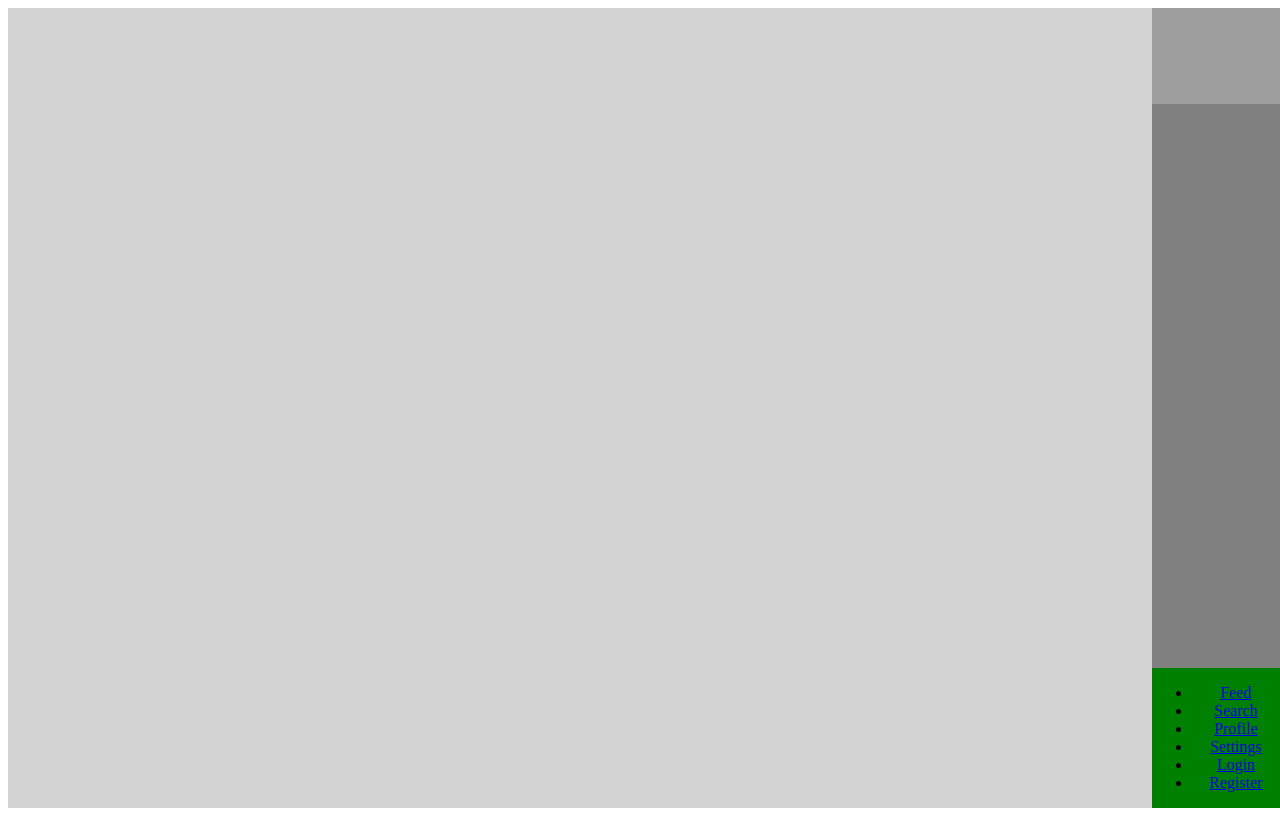
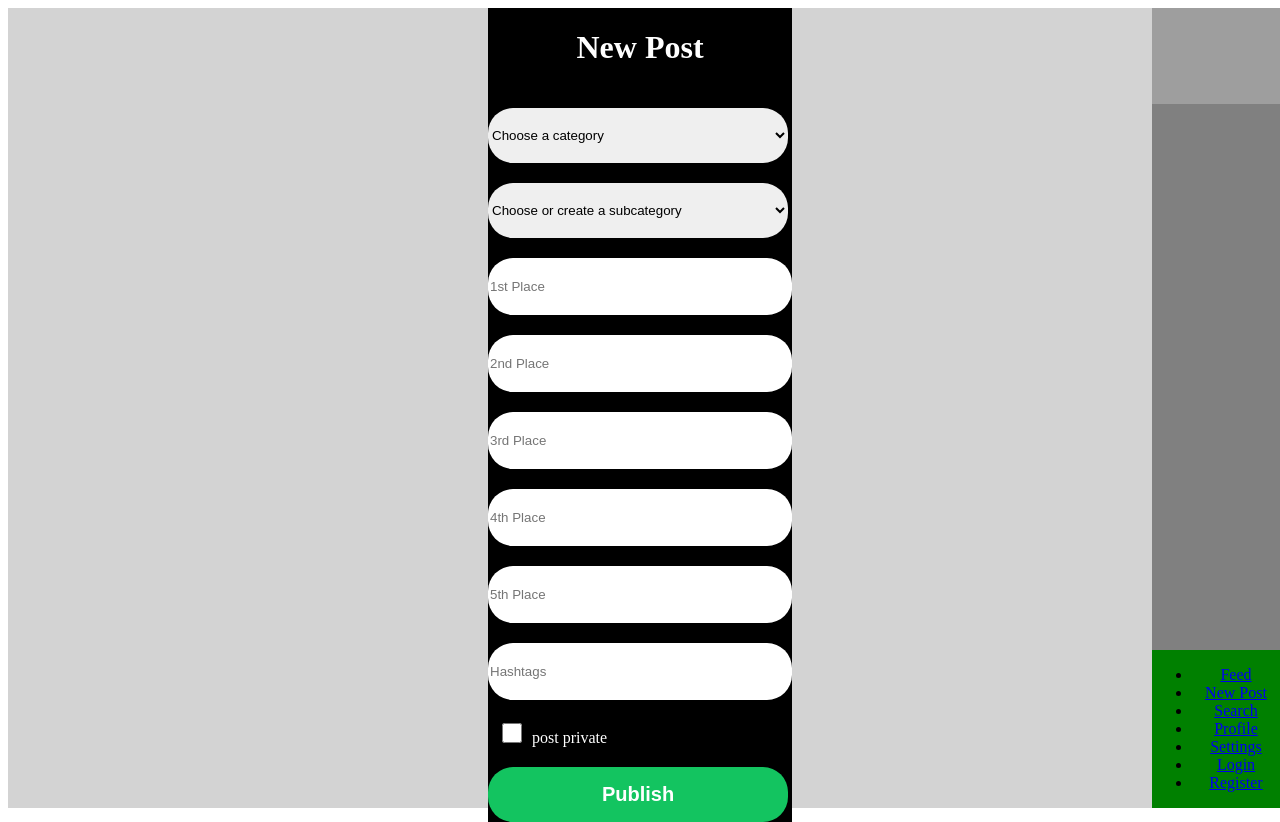
Before and after one commit to tom-mate-o/Social-App-Gimme5, a React (Create React App) app in the folder gimme5app/frontend/: page /newpost in a window 1280 px wide. Built offline with nearby package versions, Linux system fonts and the light colour scheme; no server answers; grey boxes are pictures that could not be loaded.

Commit message:
postformularcomponents

```diff
--- a/gimme5app/frontend/src/App.css
+++ b/gimme5app/frontend/src/App.css
@@ -36,3 +36,48 @@
     transform: rotate(360deg);
   }
 }
+
+.newPost {
+  background-color: black;
+  color: white;
+  display: flex;
+  flex-direction: column;
+  gap: 20px;
+
+  input{
+    width: 300px;
+    height: 55px;
+    border-radius: 25px;
+    border: none;
+  }
+
+  select{
+    width: 300px;
+    height: 55px;
+    border-radius: 25px;
+    border: none;
+  }
+
+  button{
+    width: 300px;
+    height: 55px;
+    border-radius: 25px;
+    border: none;
+    background-color: #13C460;
+    color: white;
+    font-weight: bold;
+    font-size: 20px;
+  }
+}
+
+.checkbox{
+  display: flex;
+  flex-direction: row;
+  padding-left: 10px;
+
+  input{
+    width: 20px;
+    height: 20px;
+    margin-right: 10px;
+  }
+}
--- a/gimme5app/frontend/src/components/createAppContainer.jsx
+++ b/gimme5app/frontend/src/components/createAppContainer.jsx
@@ -1,6 +1,7 @@
 import React from "react";
 import { Routes, Route, NavLink, BrowserRouter } from "react-router-dom";
 import Feed from "../components/pages/feed";
+import NewPost from "./pages/newpost";
 import Login from "../components/pages/login";
 import Register from "../components/pages/register";
 import Profile from "../components/pages/profile";
@@ -32,6 +33,10 @@ export default function AppContainer() {
                 </li>
 
                 <li>
+                  <NavLink to="/newpost">New Post</NavLink>
+                </li>
+
+                <li>
                   <NavLink to="/search">Search</NavLink>
                 </li>
 
@@ -56,6 +61,7 @@ export default function AppContainer() {
           <ContentContainer>
             <Routes>
               <Route path="/" element={<Feed />} />
+              <Route path="/newpost" element={<NewPost />} />
               <Route path="/login" element={<Login />} />
               <Route path="/register" element={<Register />} />
               <Route path="/settings" element={<Settings />} />
--- /dev/null
+++ b/gimme5app/frontend/src/components/newposting/writeAndPublishNewPost.jsx
@@ -0,0 +1,81 @@
+import React, {useRef} from "react";
+
+export default function WriteAndPublishNewPost() {
+    const refcategory = useRef();
+    const refsubcategory = useRef();
+    const ref1stplace = useRef();
+    const ref2ndplace = useRef();
+    const ref3rdplace = useRef();
+    const ref4thplace = useRef();
+    const ref5thplace = useRef();
+    const refhashtags = useRef();
+    const refPostPrivate = useRef();
+
+    return (
+        <div className="newPost">
+        <h1>New Post</h1>
+
+        <select ref={refcategory} id="category" name="category">
+        <option value="" disabled selected>Choose a category</option>
+        <option value="apfel">Apfel</option>
+        <option value="banane">Banane</option>
+        <option value="kirsche">Kirsche</option>
+        <option value="orange">Orange</option>
+        <option value="birne">Birne</option>
+        </select>
+
+        <select ref={refsubcategory} id="subcategory" name="subcategory">
+        <option value="" disabled selected>Choose or create a subcategory</option>
+        <option value="apfel">Apfel</option>
+        <option value="banane">Banane</option>
+        <option value="kirsche">Kirsche</option>
+        <option value="orange">Orange</option>
+        <option value="birne">Birne</option>
+        </select>
+
+        <input ref={ref1stplace} id="1stplace" type="text" placeholder="1st Place" />
+
+        <input ref={ref2ndplace} id="2ndplace" type="text" placeholder="2nd Place" />
+
+        <input ref={ref3rdplace} id="3rdplace" type="text" placeholder="3rd Place" />
+
+        <input ref={ref4thplace} id="4thplace" type="text" placeholder="4th Place" />
+
+        <input ref={ref5thplace} id="5thplace" type="text" placeholder="5th Place" />
+
+        <input ref={refhashtags} id="hashtags" type="text" placeholder="Hashtags" />
+
+        <div className="checkbox">
+            <label>
+        <input ref={refPostPrivate} type="checkbox"></input>
+        post private
+        </label>
+        </div>
+
+
+
+        <button onClick={() => {
+            console.log(refcategory.current.value);
+            console.log(refsubcategory.current.value);
+            console.log(ref1stplace.current.value);
+            console.log(ref2ndplace.current.value);
+            console.log(ref3rdplace.current.value);
+            console.log(ref4thplace.current.value);
+            console.log(ref5thplace.current.value);
+            console.log(refhashtags.current.value);
+            console.log("post private " + refPostPrivate.current.checked);
+            refcategory.current.value = "";
+            refsubcategory.current.value = "";
+            ref1stplace.current.value = "";
+            ref2ndplace.current.value = "";
+            ref3rdplace.current.value = "";
+            ref4thplace.current.value = "";
+            ref5thplace.current.value = "";
+            refhashtags.current.value = "";
+            refPostPrivate.current.checked = false;
+        }}>Publish</button>
+
+
+        </div>
+    );
+    }
--- /dev/null
+++ b/gimme5app/frontend/src/components/pages/newpost.js
@@ -0,0 +1,12 @@
+import React, { Component } from "react";
+import WriteAndPublishNewPost from "../newposting/writeAndPublishNewPost";
+
+export default class NewPost extends Component {
+  render() {
+    return (
+      <div>
+        <WriteAndPublishNewPost />
+      </div>
+    );
+  }
+}
```
